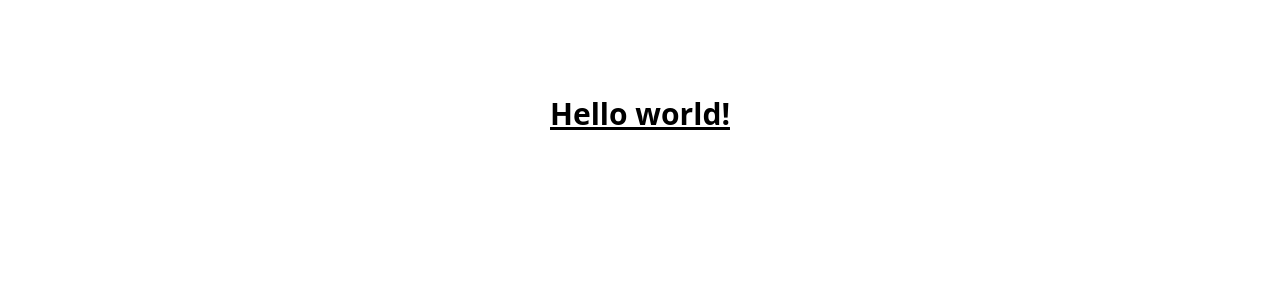
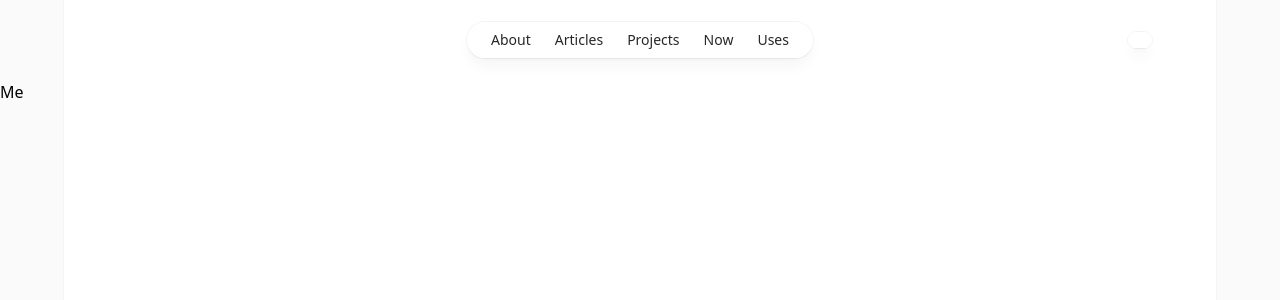
Before and after one commit to stayhardgreen/stayhardgreen.me, a Next.js app: page / in a window 1280 px wide. Shown: the top 300 px of the page. Built offline with nearby package versions, Linux system fonts and the light colour scheme.

Commit message:
wip: header & dark/lgith mode

```diff
--- a/package.json
+++ b/package.json
@@ -16,6 +16,7 @@
     "eslint": "8.34.0",
     "eslint-config-next": "13.2.1",
     "next": "13.2.1",
+    "next-themes": "^0.2.1",
     "react": "18.2.0",
     "react-dom": "18.2.0",
     "styled-components": "^5.3.6",
--- /dev/null
+++ b/src/components/index.ts
@@ -0,0 +1 @@
+export * from "./layout";
--- /dev/null
+++ b/src/components/layout/app.layout.tsx
@@ -0,0 +1,20 @@
+import React from "react";
+
+// components
+import { Header } from "./header";
+
+// styles
+import * as SH from "./styles";
+
+interface AppLayoutProps {
+  children: React.ReactElement;
+}
+
+export const AppLayout: React.FC<AppLayoutProps> = ({ children }) => {
+  return (
+    <SH.AppWrapper>
+      <Header />
+      <div className="flex">{children}</div>
+    </SH.AppWrapper>
+  );
+};
--- /dev/null
+++ b/src/components/layout/header.tsx
@@ -0,0 +1,104 @@
+import React, { useCallback } from "react";
+import { useTheme } from "next-themes";
+
+import * as SH from "./styles";
+import * as Icons from "../svg";
+
+type Route = {
+  name: string;
+  path: string;
+};
+
+const routes: Route[] = [
+  {
+    name: "About",
+    path: "/about",
+  },
+  {
+    name: "Articles",
+    path: "/blog",
+  },
+  {
+    name: "Projects",
+    path: "/projects",
+  },
+  {
+    name: "Now",
+    path: "/now",
+  },
+  {
+    name: "Uses",
+    path: "/uses",
+  },
+];
+
+export const Header: React.FC = () => {
+  const { theme, setTheme } = useTheme();
+
+  const toggleTheme = useCallback(() => {
+    setTheme(theme === "light" ? "dark" : "light");
+  }, [setTheme, theme]);
+
+  console.log(theme);
+
+  return (
+    <SH.HeaderWrapper>
+      <SH.HeaderInner>
+        <div className="mx-auto max-w-7xl lg:px-8">
+          <div className="relative px-4 sm:px-8 lg:px-12">
+            <div className="mx-auto max-w-2xl lg:max-w-5xl">
+              <div className="relative flex gap-4">
+                <div className="flex flex-1" />
+                {/* nav */}
+                <SH.NavWrapper>
+                  <SH.NavInner>
+                    <SH.NavHamburgerButton
+                      id="headlessui-popover-button-:Rqbm:"
+                      type="button"
+                      aria-expanded="false"
+                      data-headlessui-state=""
+                    >
+                      Menu
+                      <Icons.IArrowDown />
+                    </SH.NavHamburgerButton>
+                  </SH.NavInner>
+                  <SH.Nav>
+                    <SH.NavLinkWrapper>
+                      {routes.map((route) => (
+                        <SH.NavLink key={route.path}>
+                          <SH.NavA href={route.path}>{route.name}</SH.NavA>
+                        </SH.NavLink>
+                      ))}
+                    </SH.NavLinkWrapper>
+                  </SH.Nav>
+                </SH.NavWrapper>
+
+                {/* dark/light */}
+                <div className="flex justify-end md:flex-1">
+                  <div className="pointer-events-auto">
+                    <SH.DLButton
+                      type="button"
+                      aria-label="Toggle dark mode"
+                      onClick={toggleTheme}
+                    >
+                      <Icons.ISun
+                        className={
+                          theme === "light" || theme === undefined
+                            ? ""
+                            : "hidden"
+                        }
+                      />
+                      <Icons.IMoon
+                        className={theme === "dark" ? "" : "hidden"}
+                      />
+                    </SH.DLButton>
+                  </div>
+                </div>
+              </div>
+            </div>
+          </div>
+        </div>
+      </SH.HeaderInner>
+    </SH.HeaderWrapper>
+  );
+};
--- /dev/null
+++ b/src/components/layout/index.ts
@@ -0,0 +1,2 @@
+export * from "./app.layout";
+export * from "./overlay";
--- /dev/null
+++ b/src/components/layout/overlay.tsx
@@ -0,0 +1,14 @@
+import React from "react";
+
+// styles
+import * as SH from "./styles";
+
+export const Overlay: React.FC = () => {
+  return (
+    <SH.OverlayWrapper>
+      <SH.OverlayInner>
+        <SH.OverlayContent />
+      </SH.OverlayInner>
+    </SH.OverlayWrapper>
+  );
+};
--- /dev/null
+++ b/src/components/layout/styles.tsx
@@ -0,0 +1,62 @@
+import styled from "styled-components";
+
+// app
+export const AppWrapper = styled.main.attrs({ className: "relative" })``;
+
+// header
+export const HeaderWrapper = styled.header.attrs({
+  className:
+    "sticky pointer-events-none relative z-50 flex items-center justify-center h-20",
+})``;
+
+export const HeaderInner = styled.div.attrs({
+  className: "sm:px-8 top-[var(--header-top,theme(spacing.6))] w-full",
+})``;
+
+export const NavWrapper = styled.div.attrs({
+  className: "flex flex-1 justify-end md:justify-center",
+})``;
+
+export const NavInner = styled.div.attrs({
+  className: "pointer-events-auto md:hidden",
+})``;
+
+export const NavHamburgerButton = styled.button.attrs({
+  className:
+    "group flex items-center rounded-full bg-white/90 px-4 py-2 text-sm font-medium text-zinc-800 shadow-lg shadow-zinc-800/5 ring-1 ring-zinc-900/5 backdrop-blur dark:bg-zinc-800/90 dark:text-zinc-200 dark:ring-white/10 dark:hover:ring-white/20",
+})``;
+
+export const Nav = styled.nav.attrs({
+  className: "pointer-events-auto hidden md:block",
+})``;
+
+export const NavLinkWrapper = styled.ul.attrs({
+  className:
+    "flex rounded-full bg-white/90 px-3 text-sm font-medium text-zinc-800 shadow-lg shadow-zinc-800/5 ring-1 ring-zinc-900/5 backdrop-blur dark:bg-zinc-800/90 dark:text-zinc-200 dark:ring-white/10",
+})``;
+
+export const NavLink = styled.li.attrs({ className: "" })``;
+
+export const NavA = styled.a.attrs({
+  className:
+    "relative block px-3 py-2 transition hover:text-teal-500 dark:hover:text-teal-400",
+})``;
+
+export const DLButton = styled.button.attrs({
+  className:
+    "group rounded-full bg-white/90 px-3 py-2 shadow-lg shadow-zinc-800/5 ring-1 ring-zinc-900/5 backdrop-blur transition dark:bg-zinc-800/90 dark:ring-white/10 dark:hover:ring-white/20",
+})``;
+
+// overlay
+export const OverlayWrapper = styled.div.attrs({
+  className: "fixed inset-0 flex justify-center sm:px-8",
+})``;
+
+export const OverlayInner = styled.div.attrs({
+  className: "flex w-full max-w-7xl lg:px-8",
+})``;
+
+export const OverlayContent = styled.div.attrs({
+  className:
+    "w-full bg-white ring-1 ring-zinc-100 dark:bg-zinc-900 dark:ring-zinc-300/20",
+})``;
--- /dev/null
+++ b/src/components/svg.tsx
@@ -0,0 +1,55 @@
+import React from "react";
+
+export const IArrowDown = () => {
+  return (
+    <svg
+      viewBox="0 0 8 6"
+      aria-hidden="true"
+      className="ml-3 h-auto w-2 stroke-zinc-500 group-hover:stroke-zinc-700 dark:group-hover:stroke-zinc-400"
+    >
+      <path
+        d="M1.75 1.75 4 4.25l2.25-2.5"
+        fill="none"
+        strokeWidth="1.5"
+        strokeLinecap="round"
+        strokeLinejoin="round"
+      ></path>
+    </svg>
+  );
+};
+
+export const ISun = ({ className }: { className?: string }) => {
+  return (
+    <svg
+      viewBox="0 0 24 24"
+      strokeWidth="1.5"
+      strokeLinecap="round"
+      strokeLinejoin="round"
+      aria-hidden="true"
+      className={`h-6 w-6 fill-zinc-100 stroke-zinc-500 transition group-hover:fill-zinc-200 group-hover:stroke-zinc-700 dark:hidden [@media(prefers-color-scheme:dark)]:fill-teal-50 [@media(prefers-color-scheme:dark)]:stroke-teal-500 [@media(prefers-color-scheme:dark)]:group-hover:fill-teal-50 [@media(prefers-color-scheme:dark)]:group-hover:stroke-teal-600 ${className}`}
+    >
+      <path d="M8 12.25A4.25 4.25 0 0 1 12.25 8v0a4.25 4.25 0 0 1 4.25 4.25v0a4.25 4.25 0 0 1-4.25 4.25v0A4.25 4.25 0 0 1 8 12.25v0Z"></path>
+      <path
+        d="M12.25 3v1.5M21.5 12.25H20M18.791 18.791l-1.06-1.06M18.791 5.709l-1.06 1.06M12.25 20v1.5M4.5 12.25H3M6.77 6.77 5.709 5.709M6.77 17.73l-1.061 1.061"
+        fill="none"
+      ></path>
+    </svg>
+  );
+};
+
+export const IMoon = ({ className }: { className?: string }) => {
+  return (
+    <svg
+      viewBox="0 0 24 24"
+      aria-hidden="true"
+      className={`h-6 w-6 fill-zinc-700 stroke-zinc-500 transition dark:block [@media(prefers-color-scheme:dark)]:group-hover:stroke-zinc-400 [@media_not_(prefers-color-scheme:dark)]:fill-teal-400/10 [@media_not_(prefers-color-scheme:dark)]:stroke-teal-500 ${className}`}
+    >
+      <path
+        d="M17.25 16.22a6.937 6.937 0 0 1-9.47-9.47 7.451 7.451 0 1 0 9.47 9.47ZM12.75 7C17 7 17 2.75 17 2.75S17 7 21.25 7C17 7 17 11.25 17 11.25S17 7 12.75 7Z"
+        strokeWidth="1.5"
+        strokeLinecap="round"
+        strokeLinejoin="round"
+      ></path>
+    </svg>
+  );
+};
--- a/src/pages/_app.tsx
+++ b/src/pages/_app.tsx
@@ -1,6 +1,11 @@
-import '@/styles/globals.css'
-import type { AppProps } from 'next/app'
+import "@/styles/globals.css";
+import type { AppProps } from "next/app";
+import { ThemeProvider } from "next-themes";
 
 export default function App({ Component, pageProps }: AppProps) {
-  return <Component {...pageProps} />
+  return (
+    <ThemeProvider attribute="class">
+      <Component {...pageProps} />
+    </ThemeProvider>
+  );
 }
--- a/src/pages/_document.tsx
+++ b/src/pages/_document.tsx
@@ -1,13 +1,19 @@
-import { Html, Head, Main, NextScript } from 'next/document'
+import { Html, Head, Main, NextScript } from "next/document";
+
+// components
+import { Overlay } from "@/components";
 
 export default function Document() {
   return (
-    <Html lang="en">
-      <Head />
-      <body>
+    <Html lang="en" className="h-full antialiased js-focus-visible">
+      <Head>
+        <link rel="icon" href="/favicon.ico" />
+      </Head>
+      <body className="flex h-full flex-col bg-zinc-50 dark:bg-black">
+        <Overlay />
         <Main />
         <NextScript />
       </body>
     </Html>
-  )
+  );
 }
--- a/src/pages/index.tsx
+++ b/src/pages/index.tsx
@@ -1,22 +1,12 @@
-import Head from "next/head";
-import Image from "next/image";
-import { Inter } from "next/font/google";
-import styles from "@/styles/Home.module.css";
+import React from "react";
 
-const inter = Inter({ subsets: ["latin"] });
+// components
+import * as SH from "@/components";
 
 export default function Home() {
   return (
-    <>
-      <Head>
-        <title>Create Next App</title>
-        <meta name="description" content="Generated by create next app" />
-        <meta name="viewport" content="width=device-width, initial-scale=1" />
-        <link rel="icon" href="/favicon.ico" />
-      </Head>
-      <main className={styles.main}>
-        <h1 className="text-3xl font-bold underline">Hello world!</h1>
-      </main>
-    </>
+    <SH.AppLayout>
+      <>Me</>
+    </SH.AppLayout>
   );
 }
```
Also changed, not shown: 1 other file (tests, documents, lock files or other folders).
